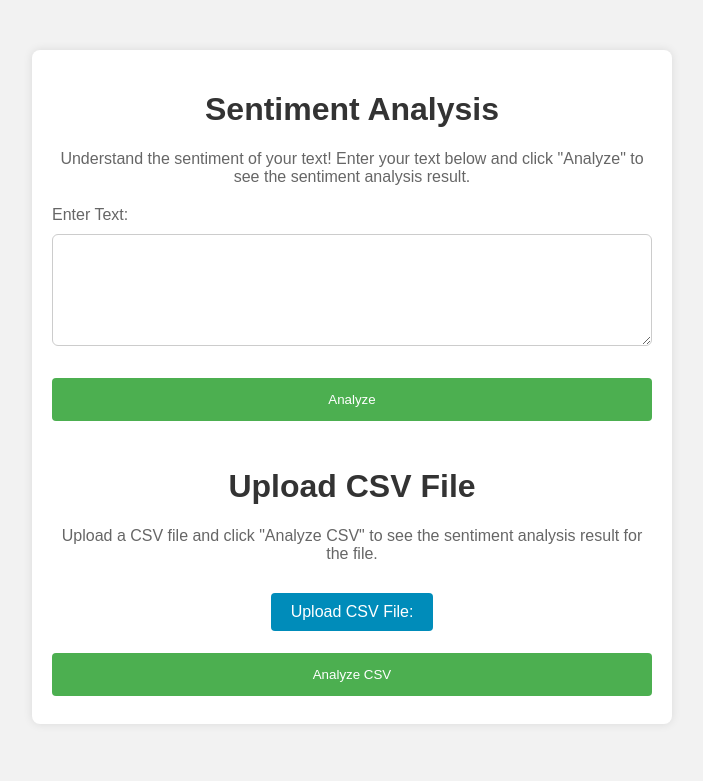
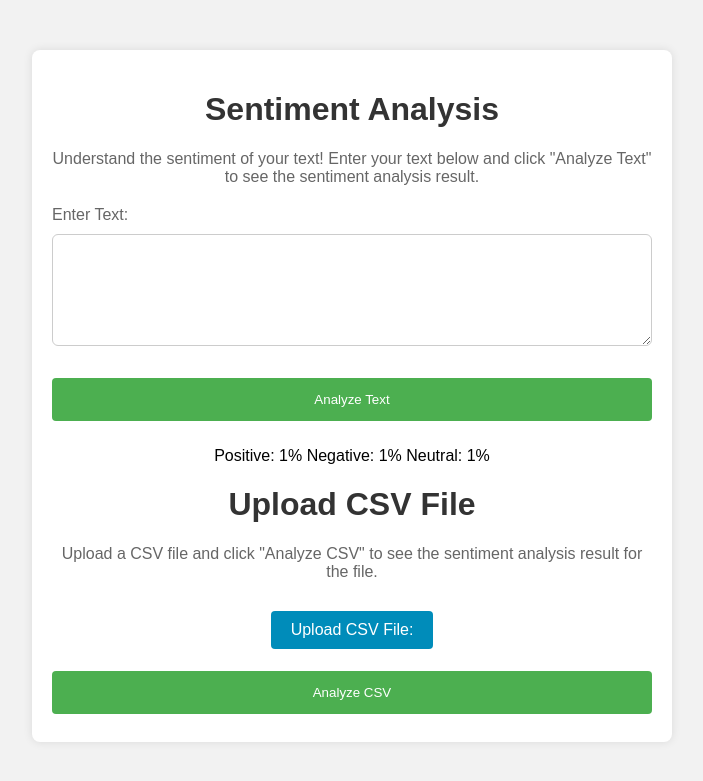
Before and after one commit to Dhanu1121/Project-Sentimental-analysis, a Flask app: template SentimentalAnalysisApp/templates/index.html in a window 1280 px wide. Shown: the top 781 px of the page, without its empty margins (288-991 px from the left). Run offline with Flask 3, Linux system fonts and the light colour scheme; the template is opened without the code that fills it: most values are stand-ins (such as "Sample title", 1, 10 or a date in 2020); parts of the project's set-up code (start-up, migrations or seed data) failed here and were passed over.

Commit message:
Updated app.py added sentiment prediction labels in index.html and Modified architecture of Neural network

```diff
--- a/SentimentalAnalysisApp/app.py
+++ b/SentimentalAnalysisApp/app.py
@@ -7,7 +7,7 @@ import pandas as pd
 
 app = Flask(__name__)
 
-modelpath = './model/sentiment_model.h5'
+modelpath = './model/modelfinal.h5'
 
 # Load ML model
 model = load_model(modelpath)
@@ -24,7 +24,7 @@ twitter_data = [str(tweet) for tweet in twitter_data]
 tokenizer.fit_on_texts(twitter_data)
 
 
-def predict_sentiment(text):
+def predict_sentiment_csv(text):
     # Preprocess the input text
     sequence = text_to_word_sequence(text)
     sequence = tokenizer.texts_to_sequences([sequence])
@@ -36,6 +36,34 @@ def predict_sentiment(text):
 
     return sentiment
 
+def predict_sentiment_text(text):
+    # Preprocess the input text
+    sequence = text_to_word_sequence(text)
+    sequence = tokenizer.texts_to_sequences([sequence])
+    padded_sequence = pad_sequences(sequence, maxlen=100)
+
+    # Make prediction
+    prediction = model.predict(padded_sequence)[0]  # Take the first prediction from the batch
+    positive_prob = prediction[1]  # Probability of being positive
+    negative_prob = prediction[0]  # Probability of being negative
+    neutral_prob = prediction[2]   # Probability of being neutral
+
+    # Calculate percentages
+    total = positive_prob + negative_prob + neutral_prob
+    positive_percentage = (positive_prob / total) * 100
+    negative_percentage = (negative_prob / total) * 100
+    neutral_percentage = (neutral_prob / total) * 100
+
+    positive_percentage = "{:.2f}".format(positive_percentage)
+    negative_percentage = "{:.2f}".format(negative_percentage)
+    neutral_percentage = "{:.2f}".format(neutral_percentage)
+
+    # Determine sentiment
+    sentiment = ['Negative', 'Positive', 'Neutral'][prediction.argmax()]
+
+    return sentiment, positive_percentage, negative_percentage, neutral_percentage
+
+
 
 @app.route('/')
 def index():
@@ -45,8 +73,8 @@ def index():
 @app.route('/predict_text', methods=['POST'])
 def predict_text():
     text = request.form['text']
-    sentiment = predict_sentiment(text)
-    return render_template('index.html', prediction=sentiment)
+    sentiment, positive_percentage, negative_percentage, neutral_percentage = predict_sentiment_text(text)
+    return render_template('index.html', prediction=sentiment, positive_percentage=positive_percentage, negative_percentage=negative_percentage, neutral_percentage=neutral_percentage)
 
 
 @app.route('/predict_csv', methods=['POST'])
@@ -54,7 +82,7 @@ def predict_csv():
     file = request.files['file']
     if file:
         df = pd.read_csv(file)
-        sentiments = [predict_sentiment(text) for text in df['review']]
+        sentiments = [predict_sentiment_csv(text) for text in df['review']]
         positive_count = sentiments.count('Positive')
         negative_count = sentiments.count('Negative')
         neutral_count = sentiments.count('Neutral')
--- a/SentimentalAnalysisApp/templates/index.html
+++ b/SentimentalAnalysisApp/templates/index.html
@@ -9,14 +9,17 @@
 <body>
     <div class="container">
         <h1>Sentiment Analysis</h1>
-        <p>Understand the sentiment of your text! Enter your text below and click "Analyze" to see the sentiment analysis result.</p>
+        <p>Understand the sentiment of your text! Enter your text below and click "Analyze Text" to see the sentiment analysis result.</p>
         <form method="post" action="/predict_text">
             <label for="text">Enter Text:</label>
             <textarea id="text" name="text" rows="6" cols="100" required>{{ request.form.text if request else '' }}</textarea>
             <br>
-            <button type="submit">Analyze</button>
+            <button type="submit">Analyze Text</button>
         </form>
         <br>
+        Positive: {{ positive_percentage }}%
+        Negative: {{ negative_percentage }}%
+        Neutral: {{ neutral_percentage }}%
         {% if prediction == "Negative" %}
         <div class="result" style="color: red;">
             <h2>Analysis Result: {{ prediction }}</h2>
```
Also changed, not shown: 1 other file.
